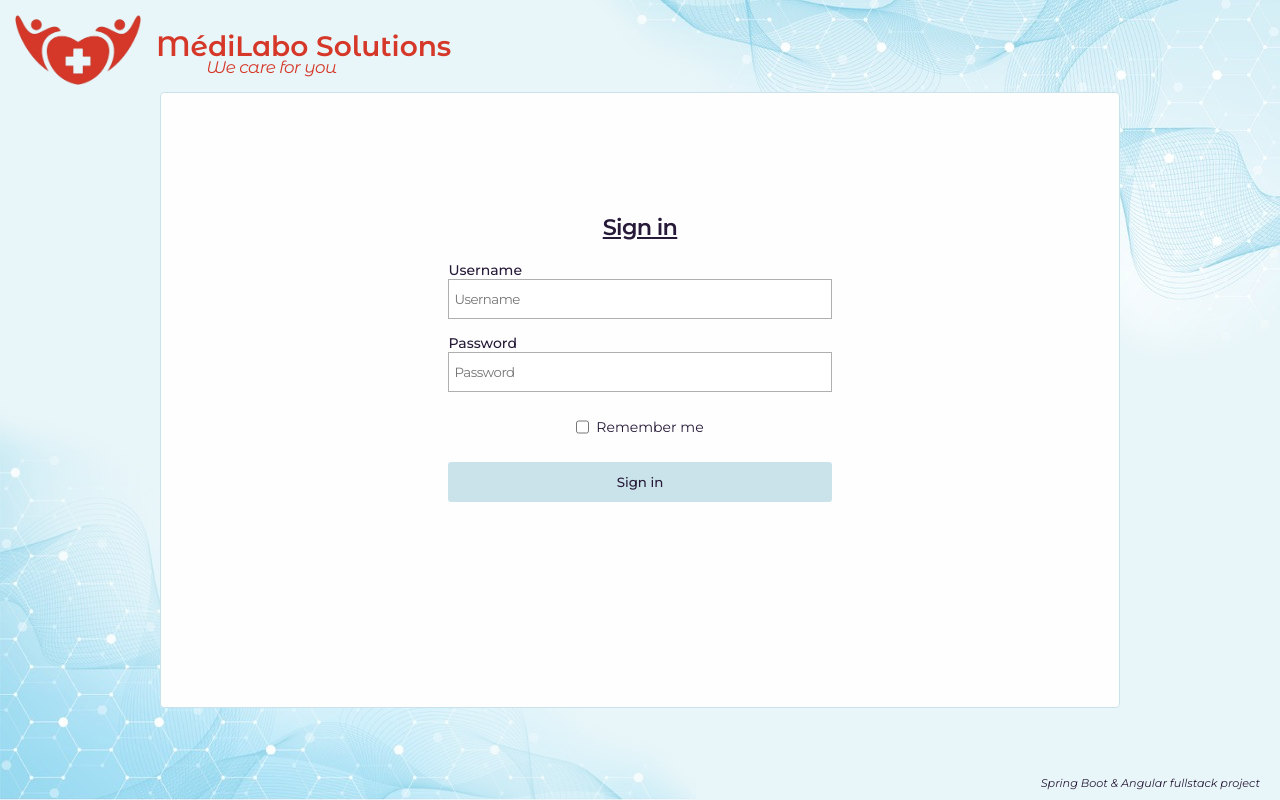
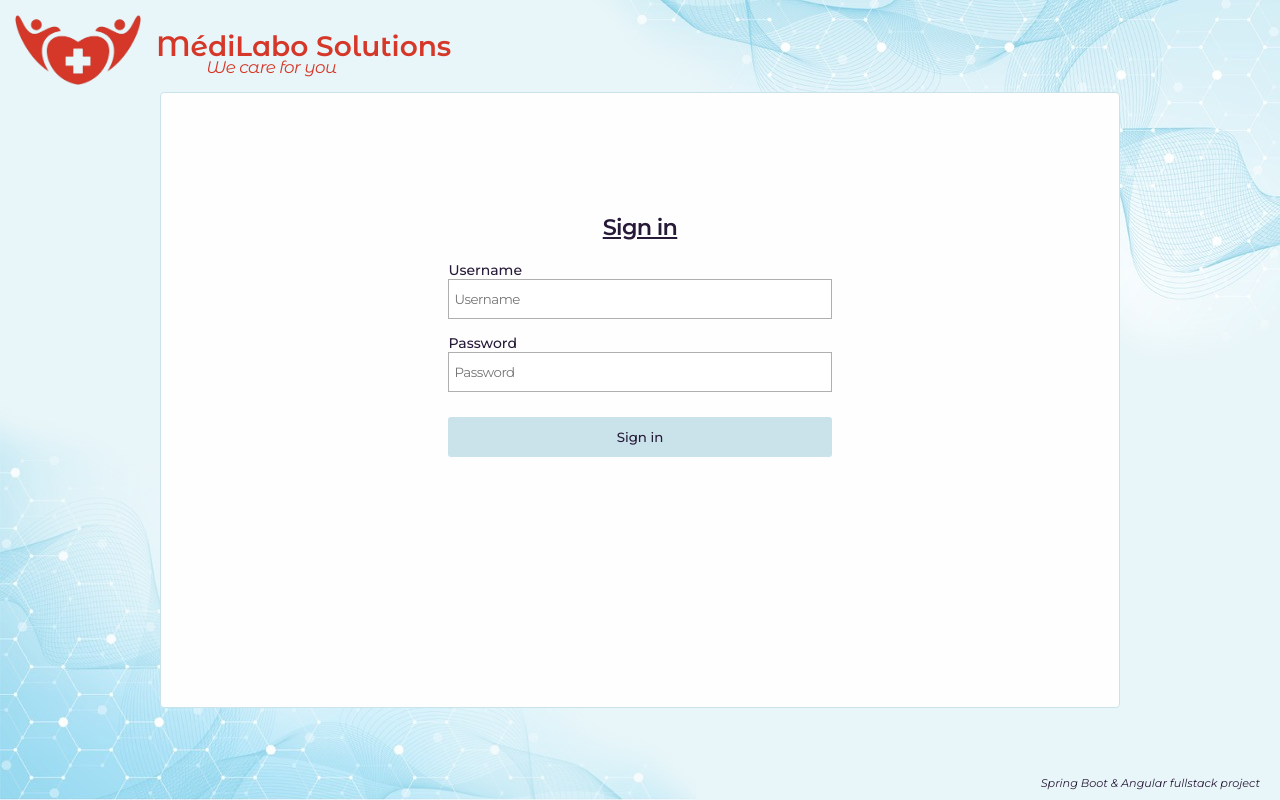
Before and after one commit to PaulineLesueur/MediLabo_Solutions, an Angular app in the folder ms-frontend/angularclient/: page /login in a window 1280 px wide. Built offline with nearby package versions, Linux system fonts and the light colour scheme.

Commit message:
feat: add frontend logout button + update ui

```diff
--- a/ms-frontend/angularclient/src/app/app.module.ts
+++ b/ms-frontend/angularclient/src/app/app.module.ts
@@ -10,6 +10,7 @@ import { PatientDetailComponent } from './patient-detail/patient-detail.componen
 import { PatientFormComponent } from './patient-form/patient-form.component';
 import { ReactiveFormsModule } from '@angular/forms';
 import { LoginFormComponent } from './login-form/login-form.component';
+import { LogoutComponent } from './logout/logout.component';
 
 @NgModule({
   declarations: [
@@ -17,7 +18,8 @@ import { LoginFormComponent } from './login-form/login-form.component';
     PatientsListComponent,
     PatientDetailComponent,
     PatientFormComponent,
-    LoginFormComponent
+    LoginFormComponent,
+    LogoutComponent
   ],
   imports: [
     BrowserModule,
--- a/ms-frontend/angularclient/src/app/login-form/login-form.component.html
+++ b/ms-frontend/angularclient/src/app/login-form/login-form.component.html
@@ -9,9 +9,6 @@
             <label for="password">Password</label>
             <input type="password" id="password" placeholder="Password">
         </div>
-        <div class="field remember-me">
-            <input type="checkbox"> Remember me
-        </div>
         <button (click)="onLogin()" type="submit">Sign in</button>
     </form>
 </section>
--- a/ms-frontend/angularclient/src/app/login-form/login-form.component.sass
+++ b/ms-frontend/angularclient/src/app/login-form/login-form.component.sass
@@ -15,12 +15,6 @@ section.login-form
             display: flex
             flex-direction: column
 
-            &.remember-me
-                flex-direction: row
-                align-items: center
-                justify-content: center
-                gap: 7px
-
         label
             font-weight: 500
 
@@ -34,3 +28,4 @@ section.login-form
         button
             width: 100%
             height: 40px
+            margin-top: 10px
--- /dev/null
+++ b/ms-frontend/angularclient/src/app/logout/logout.component.html
@@ -0,0 +1 @@
+<button (click)="onLogout()" class="logout">Logout</button>
--- /dev/null
+++ b/ms-frontend/angularclient/src/app/logout/logout.component.ts
@@ -0,0 +1,17 @@
+import { Component, OnInit } from '@angular/core';
+import { AuthService } from '../services/auth.service';
+import { Router } from '@angular/router';
+
+@Component({
+  selector: 'app-logout',
+  templateUrl: './logout.component.html'
+})
+export class LogoutComponent implements OnInit {
+  constructor(private auth: AuthService, private router: Router) { }
+
+  ngOnInit(): void {  }
+
+  onLogout() {
+    this.router.navigateByUrl('/login');
+  }
+}
--- a/ms-frontend/angularclient/src/app/patient-detail/patient-detail.component.html
+++ b/ms-frontend/angularclient/src/app/patient-detail/patient-detail.component.html
@@ -1,5 +1,6 @@
 <section>
     <nav>
+        <app-logout></app-logout>
         <li><a [routerLink]="['/patients-list']">Patients list</a></li>
         <li><span>{{ patient?.lastName }} {{ patient?.firstName }}</span></li>
     </nav>
--- a/ms-frontend/angularclient/src/app/patient-form/patient-form.component.html
+++ b/ms-frontend/angularclient/src/app/patient-form/patient-form.component.html
@@ -1,6 +1,7 @@
 <form (ngSubmit)="onSubmit()" [formGroup]="patientForm">
     <section>
         <nav>
+            <app-logout></app-logout>
             <li>
                 <a [routerLink]="['/patients-list']">Patients list</a>
             </li>
@@ -97,7 +98,7 @@
         </div>
 
         <div class="submit">
-            <button type="submit">Submit updated detail</button>
+            <button type="submit">Submit detail</button>
         </div>
     </section>
 </form>
--- a/ms-frontend/angularclient/src/app/patients-list/patients-list.component.html
+++ b/ms-frontend/angularclient/src/app/patients-list/patients-list.component.html
@@ -1,5 +1,6 @@
 <section>
     <nav>
+        <app-logout></app-logout>
         <li><span>Patients list</span></li>
     </nav>
 
--- a/ms-frontend/angularclient/src/styles.sass
+++ b/ms-frontend/angularclient/src/styles.sass
@@ -62,6 +62,12 @@ button
         background: $color-button
         transition: .4s
 
+    &.logout
+        background: $color-button
+
+        &:hover
+            background: $color-border
+
 header
     a
         position: fixed
@@ -84,8 +90,10 @@ main
     border: 1px solid $color-border
 
 nav
+    position: relative
     display: flex
     align-items: flex-end
+    width: 100%
     margin-bottom: 25px
 
     li
@@ -105,6 +113,11 @@ nav
         span
             font-weight: 600
 
+    button
+        position: absolute
+        top: 50%
+        right: 0
+        transform: translateY(-50%)
 
 section
     width: 100%
```
Also changed, not shown: 1 other file (tests, documents, lock files or other folders).
